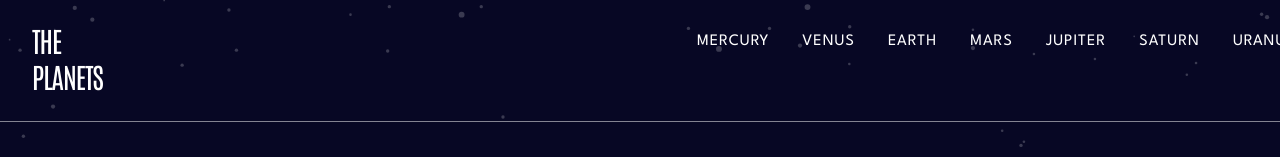
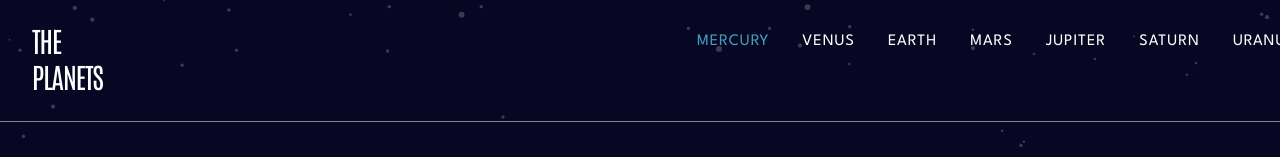
Before and after one commit to AzureCloud9/Planets-fact-site, a React (Create React App) app: page / in a window 1280 px wide. Shown: the top 157 px of the page. Built offline with nearby package versions, Linux system fonts and the light colour scheme.

Commit message:
update
all planets menu are clickable

```diff
--- a/src/App.js
+++ b/src/App.js
@@ -1,27 +1,106 @@
 import React, { useState, useEffect } from 'react';
 import Header from './components/Header';
 import Planets from './components/Planets';
-import bgImage from "./components/assets/background-stars.svg"
-import PlanetOverview from './components/PlanetOverview';
-import PlanetInfo from './components/PlanetInfo';
 import LapPlanetPage from './components/LapPlanetPage';
-import Planet from './components/Planet';
 
 function App() {
   const [mainPage, setMainpage] = useState(false)
   const [LMercury, setLMercury] = useState(true)
   const [LVenus, setLVenus] = useState(false)
+  const [LEarth, setLEarth] = useState(false)
+  const [LMars, setLMars] = useState(false)
+  const [LJupiter, setLJupiter] = useState(false)
+  const [LSaturn, setLSaturn] = useState(false)
+  const [LUranus, setLUranus] = useState(false)
+  const [LNeptune, setLNeptune] = useState(false)
+  const isMobile = window.innerWidth < 1024;
 
-
-  const isMobile = window.innerWidth < 1024;
   function mercuryHandle () {
     setLMercury(!LMercury)
     setLVenus(false)
+    setLEarth(false)
+    setLMars(false)
+    setLJupiter(false)
+    setLSaturn(false)
+    setLUranus(false)
+    setLNeptune(false)
   }
 
   function venusHandle() {
     setLMercury(false)
     setLVenus(!LVenus)
+    setLEarth(false)
+    setLMars(false)
+    setLJupiter(false)
+    setLSaturn(false)
+    setLUranus(false)
+    setLNeptune(false)
+  }
+
+  function earthHandle() {
+    setLMercury(false)
+    setLVenus(false)
+    setLEarth(!LEarth)
+    setLMars(false)
+    setLJupiter(false)
+    setLSaturn(false)
+    setLUranus(false)
+    setLNeptune(false)
+  }
+
+  function marsHandle () {
+    setLMercury(false)
+    setLVenus(false)
+    setLEarth(false)
+    setLMars(!LMars)
+    setLJupiter(false)
+    setLSaturn(false)
+    setLUranus(false)
+    setLNeptune(false)
+  }
+
+  function jupiterHandle () {
+    setLMercury(false)
+    setLVenus(false)
+    setLEarth(false)
+    setLMars(false)
+    setLJupiter(!LJupiter)
+    setLSaturn(false)
+    setLUranus(false)
+    setLNeptune(false)
+  }
+
+  function saturnHandle () {
+    setLMercury(false)
+    setLVenus(false)
+    setLEarth(false)
+    setLMars(false)
+    setLJupiter(false)
+    setLSaturn(!LSaturn)
+    setLUranus(false)
+    setLNeptune(false)
+  }
+
+  function uranusHandle () {
+    setLMercury(false)
+    setLVenus(false)
+    setLEarth(false)
+    setLMars(false)
+    setLJupiter(false)
+    setLSaturn(false)
+    setLUranus(!LUranus)
+    setLNeptune(false)
+  }
+
+  function neptuneHandle () {
+    setLMercury(false)
+    setLVenus(false)
+    setLEarth(false)
+    setLMars(false)
+    setLJupiter(false)
+    setLSaturn(false)
+    setLUranus(false)
+    setLNeptune(!LNeptune)
   }
 
   function handleClick () {
@@ -36,7 +115,15 @@ function App() {
         <>
           <div className='laptopMenu'>
             <Header isMobile={isMobile} handleClick={handleClick} mainPage={mainPage} setMainpage={setMainpage} />
-            <Planets LMercury={LMercury} LMercuryHandle={mercuryHandle} LVenus={LVenus} LVenusHandle={venusHandle} isMobile={isMobile} handleClick={handleClick} mainPage={mainPage} setMainpage={setMainpage}/>
+            <Planets LMercury={LMercury} LMercuryHandle={mercuryHandle}
+                     LVenus={LVenus} LVenusHandle={venusHandle}
+                     LEarth={LEarth} LEarthHandle={earthHandle}
+                     LMars={LMars}   LMarsHandle={marsHandle}
+                     LJupiter={LJupiter} LJupiterHandle={jupiterHandle}
+                     LSaturn={LSaturn} LSaturnHandle={saturnHandle}
+                     LUranus={LUranus} LUranusHandle={uranusHandle}
+                     LNeptune={LNeptune} LNeptuneHandle={neptuneHandle}
+                    isMobile={isMobile} handleClick={handleClick} mainPage={mainPage} setMainpage={setMainpage}/>
           </div>
           <>
             {LMercury ? (
@@ -46,7 +133,30 @@ function App() {
             ):LVenus ? (
               <>
                 <LapPlanetPage venus={LVenus} />
-
+              </>
+            ):LEarth ? (
+              <>
+                <LapPlanetPage earth={LEarth} />
+              </>
+            ):LMars ? (
+              <>
+                <LapPlanetPage mars={LMars} />
+              </>
+            ):LJupiter ? (
+              <>
+                <LapPlanetPage jupiter={LJupiter} />
+              </>
+            ):LSaturn ? (
+              <>
+                <LapPlanetPage saturn={LSaturn} />
+              </>
+            ):LUranus ? (
+              <>
+                <LapPlanetPage uranus={LUranus} />
+              </>
+            ):LNeptune ? (
+              <>
+                <LapPlanetPage neptune={LNeptune} />
               </>
             ):null}
 
--- a/src/components/LapPlanetPage.js
+++ b/src/components/LapPlanetPage.js
@@ -3,7 +3,7 @@ import Planets from "./Planets"
 import React, {useState} from "react"
 import PlanetInfo from "./PlanetInfo"
 
-export default function LapPlanetPage ({mercury, venus}) {
+export default function LapPlanetPage ({mercury, venus, earth, mars, jupiter, saturn, uranus, neptune}) {
     return (
         <>
             {mercury ? (
@@ -15,7 +15,31 @@ export default function LapPlanetPage ({mercury, venus}) {
                     <PlanetInfo venus={venus} name={'venus'}/>
                 </>
 
-            ): null}
+            ):earth ? (
+                <>
+                    <PlanetInfo earth={earth} name={'earth'}/>
+                </>
+            ):mars ? (
+                <>
+                    <PlanetInfo mars={mars} name={'mars'}/>
+                </>
+            ):jupiter ? (
+                <>
+                    <PlanetInfo jupiter={jupiter} name={'jupiter'}/>
+                </>
+            ):saturn ? (
+                <>
+                    <PlanetInfo saturn={saturn} name={'saturn'}/>
+                </>
+            ):uranus ? (
+                <>
+                    <PlanetInfo uranus={uranus} name={'uranus'}/>
+                </>
+            ):neptune ? (
+                <>
+                    <PlanetInfo neptune={neptune} name={'mars'}/>
+                </>
+            ):null}
         </>
     )
 }
--- a/src/components/Planets.js
+++ b/src/components/Planets.js
@@ -1,8 +1,7 @@
 import React, {useState} from "react"
 import Planet from "./Planet"
 import PlanetInfo from "./PlanetInfo"
-import LapPlanetPage from "./LapPlanetPage"
-export default function Planets ({mainPage, setMainpage, handleClick, isMobile, LMercuryHandle, LMercury, LVenusHandle,LVenus}) {
+export default function Planets ({mainPage, setMainpage, handleClick, isMobile, LMercuryHandle, LMercury, LVenusHandle,LVenus, LEarthHandle, LEarth, LMarsHandle, LMars, LJupiterHandle, LJupiter, LSaturnHandle, LSaturn, LUranusHandle, LUranus, LNeptuneHandle, LNeptune }) {
 
 
 const [mercury, setMercury] = useState(false)
@@ -166,28 +165,28 @@ function neptuneHandle() {
             ) : !isMobile ?(
                 <>
                 <div className="planetborder" onClick={!LMercury?LMercuryHandle:null}>
-                    <Planet name={'MERCURY'} colors={'#DEF4FC'}/>
+                    <h1 className="planet" style={{color:LMercury?"#419EBB":"white"}}>MERCURY</h1>
                 </div>
                 <div className="planetborder" onClick={!LVenus?LVenusHandle:null}>
-                    <Planet name={'VENUS'} colors={'#F7CC7F'}/>
+                    <h1 className="planet" style={{color:LVenus?"#F7CC7F":"white"}}>VENUS</h1>
                 </div>
-                <div className="planetborder" onClick={earthHandle}>
-                    <Planet name={'EARTH'} colors={'#545BFE'}/>
+                <div className="planetborder" onClick={!LEarth?LEarthHandle:null}>
+                    <h1 className="planet" style={{color:LEarth?"#545BFE":"white"}}>EARTH</h1>
                 </div>
-                <div className="planetborder" onClick={marsHandle}>
-                    <Planet name={'MARS'} colors={'#FF6A45'}/>
+                <div className="planetborder" onClick={!LMars?LMarsHandle:null}>
+                    <h1 className="planet" style={{color:LMars?"#FF6A45":"white"}}>MARS</h1>
                 </div>
-                <div className="planetborder" onClick={jupiterHandle}>
-                    <Planet name={'JUPITER'} colors={'#ECAD7A'}/>
+                <div className="planetborder" onClick={!LJupiter?LJupiterHandle:null}>
+                    <h1 className="planet" style={{color:LJupiter?"#ECAD7A":"white"}}>JUPITER</h1>
                 </div>
-                <div className="planetborder" onClick={saturnHandle}>
-                    <Planet name={'SATURN'} colors={'#FCCB6B'}/>
+                <div className="planetborder" onClick={!LSaturn?LSaturnHandle:null}>
+                    <h1 className="planet" style={{color:LSaturn?"#FCCB6B":"white"}}>SATURN</h1>
                 </div>
-                <div className="planetborder" onClick={uranusHandle}>
-                    <Planet name={'URANUS'} colors={'#65F0D5'}/>
+                <div className="planetborder" onClick={!LUranus?LUranusHandle:null}>
+                    <h1 className="planet" style={{color:LUranus?"#65F0D5":"white"}}>URANUS</h1>
                 </div>
-                <div className={!isMobile ? "planetborder" : ""} onClick={neptuneHandle}>
-                    <Planet name={'NEPTUNE'} colors={'#497EFA'} />
+                <div className={!isMobile ? "planetborder" : ""} onClick={!LNeptune?LNeptuneHandle:null}>
+                    <h1 className="planet" style={{color:LNeptune?"#497EFA":"white"}}>NEPTUNE</h1>
                 </div>
                 </>
 
--- a/src/components/SubMenu.js
+++ b/src/components/SubMenu.js
@@ -1,22 +1,22 @@
-export default function SubMenu ({overviewHandle, structureHandle, surfaceHandle, color, overview, structure, surface, isMobile}) {
+export default function SubMenu ({overviewHandle, structureHandle, surfaceHandle, colors,color, overview, structure, surface, isMobile}) {
     return (
         <>
         {overview ? (
             <div className="subMenu">
-                <div style={{color:isMobile?"":"white", backgroundColor:!isMobile?color:null}} className="menuBox">{!isMobile ? <p className="menuBoxNum">01</p>:null} <p>OVERVIEW</p></div>
+                <div style={{color:isMobile?colors:"white", backgroundColor:!isMobile?color:null}} className="menuBox">{!isMobile ? <p className="menuBoxNum">01</p>:null} <p>OVERVIEW</p></div>
                 <div onClick={structureHandle} className="menuBox">{!isMobile ? <p className="menuBoxNum">02</p>:null} <p>STRUCTURE</p></div>
                 <div onClick={surfaceHandle} className="menuBox">{!isMobile ? <p className="menuBoxNum">03</p>:null} SURFACE</div>
             </div>): structure ? (
             <div className="subMenu">
                 <div onClick={overviewHandle} className="menuBox">{!isMobile ? <p className="menuBoxNum">01</p>:null} <p>OVERVIEW</p></div>
-                <div style={{color:isMobile?"#419EBB":"white", backgroundColor:!isMobile?color:null}} className="menuBox">{!isMobile ? <p className="menuBoxNum">02</p>:null} <p>STRUCTURE</p></div>
+                <div style={{color:isMobile?colors:"white", backgroundColor:!isMobile?color:null}} className="menuBox">{!isMobile ? <p className="menuBoxNum">02</p>:null} <p>STRUCTURE</p></div>
                 <div onClick={surfaceHandle} className="menuBox">{!isMobile ? <p className="menuBoxNum">03</p>:null} SURFACE</div>
             </div>
             ): surface ? (
                 <div className="subMenu">
                 <div onClick={overviewHandle} className="menuBox">{!isMobile ? <p className="menuBoxNum">01</p>:null} <p>OVERVIEW</p></div>
                 <div onClick={structureHandle} className="menuBox">{!isMobile ? <p className="menuBoxNum">02</p>:null} <p>STRUCTURE</p></div>
-                <div style={{color:isMobile?"#419EBB":"white", backgroundColor:!isMobile?color:null}} className="menuBox">{!isMobile ? <p className="menuBoxNum">03</p>:null} SURFACE</div>
+                <div style={{color:isMobile?colors:"green", backgroundColor:!isMobile?color:null}} className="menuBox">{!isMobile ? <p className="menuBoxNum">03</p>:null} SURFACE</div>
             </div>
             ):null
         }
--- a/starter-code/data.json
+++ b/starter-code/data.json
@@ -109,10 +109,10 @@
       "content": "The best known feature of Jupiter is the Great Red Spot, a persistent anticyclonic storm located 22° south of the equator. It is known to have existed since at least 1831, and possibly since 1665.",
       "source": "https://en.wikipedia.org/wiki/Jupiter#Great_Red_Spot_and_other_vortices"
     },
-    "rotation": "9.93 Hours",
-    "revolution": "11.86 Years",
+    "rotation": "9.93 HOURS",
+    "revolution": "11.86 YEARS",
     "radius": "69,911 KM",
-    "temperature": "-108°c",
+    "temperature": "-108°C",
     "images": {
       "planet": "./assets/planet-jupiter.svg",
       "internal": "./assets/planet-jupiter-internal.svg",
```
Also changed, not shown: src/components/PlanetInfo.js (+45 -124 lines), src/index.css (+4 -4 lines).
